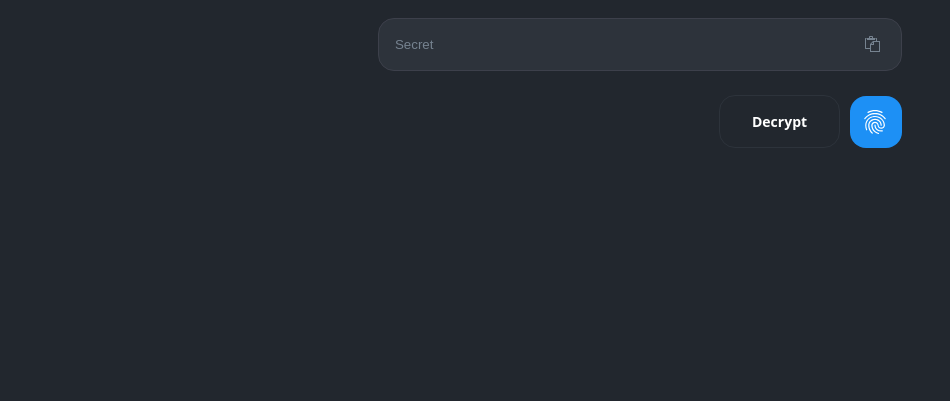
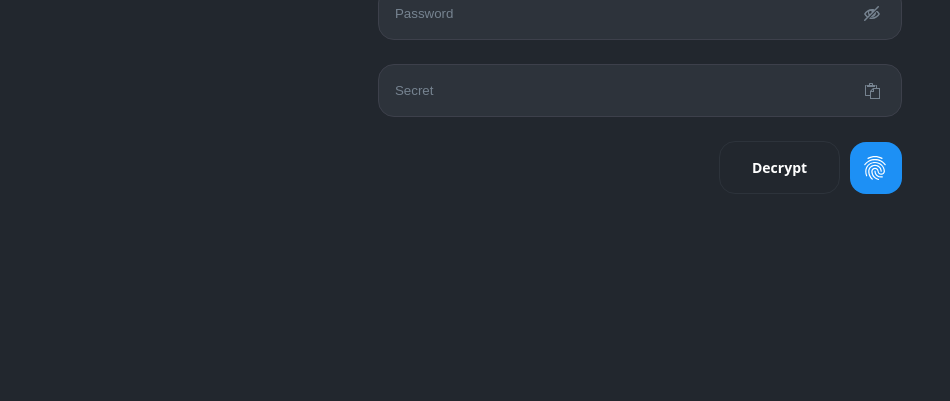
Before and after one commit to Muhammad-1990/Hashmonic, a plain HTML site: page index.html in a window 1280 px wide. Shown: the part 399-800 px from the top of the page, without its empty margins (0-950 px from the left). Drawn offline with Linux system fonts and the light colour scheme.

Commit message:
Update index.html

```diff
--- a/index.html
+++ b/index.html
@@ -34,7 +34,7 @@
         body {
             height: 100vh;
             display: flex;
-    justify-content: center;
+            justify-content: space-between;
             flex-direction: column;
             background-color: var(--background-color);
             font-weight: 600;
@@ -52,8 +52,6 @@
             align-items: center;
             padding: 0;
             margin: 15px 0;
-    top: 0;
-    position: absolute;
         }
 
         .logo-container {
@@ -213,7 +211,7 @@
             flex-direction: column;
             max-width: 600px;
             align-items: center;
-    margin: 0 auto;
+            margin: auto
         }
 
         .wrapper .fieldset {
```
Lines whose indentation alone changed are shown as unchanged.
